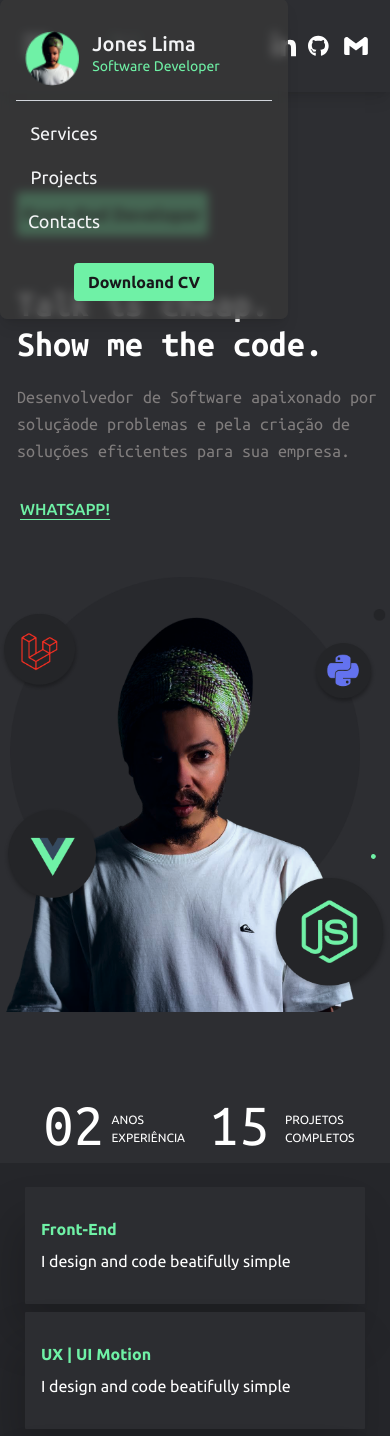
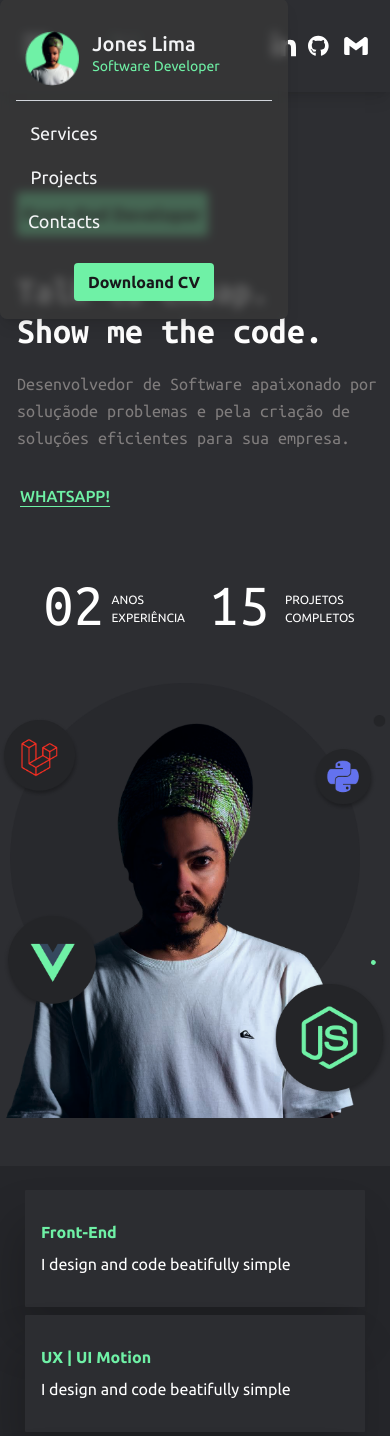
Before and after one commit to jonesrasta/jones-portifoilo, a Vue app: page / in a window 390 px wide. Shown: the top 1436 px of the page. Built offline with nearby package versions, Linux system fonts and the light colour scheme; what tw-elements would draw is missing.

Commit message:
ajustes section I

```diff
--- a/src/components/Home/Box/ButtonBox.vue
+++ b/src/components/Home/Box/ButtonBox.vue
@@ -1,7 +1,7 @@
 <script setup></script>
 
 <template>
-  <div class="grid justify-center pt-6 bg-[color:#25262A] w-full">
+  <div class="grid justify-center pt-6 bg-[color:#25262A]">
     <button
       class="box-button shadow-md hover:transition hover:duration-300 hover:ease-in-out"
     >
--- a/src/components/Home/Logo/Logo.vue
+++ b/src/components/Home/Logo/Logo.vue
@@ -4,7 +4,7 @@ import styles from "./logo.module.scss";
 
 <template>
   <div class="lg:columns-2 mx-auto overflow-hidden max-w-4xl">
-    <div class="box bg-[color:#6FF1A6] m-12">
+    <div class="box bg-[color:#6FF1A6]">
       <h1 class="text-center text-lg font-ubuntu font-bold">
         Front-End Developer
       </h1>
@@ -26,20 +26,7 @@ import styles from "./logo.module.scss";
             >WHATSAPP!</a
           >
         </div>
-    <div class="md:flex py-6">
-        <img
-          class="h-auto w-full object-cover md:h-full md:py-8"
-          src="/src/assets/img/jones.png"
-          alt="Img Jones"
-        >
-    </div>
-
-      <ul class="list-none pt-6">
-        <li>
-
-        </li>
-      </ul>
-      <div :class="styles.experiences" class="flex justify-center mb-2">
+        <div :class="styles.experiences" class="flex justify-center md:pr-32 md:mt-4">
         <p :class="styles.years">02</p>
         <p :class="styles.experience" class="pt-4 pl-2">
           ANOS <br />EXPERIÊNCIA
@@ -50,6 +37,13 @@ import styles from "./logo.module.scss";
           COMPLETOS
         </p>
       </div>
+    <div class="md:flex py-6">
+        <img
+          class="h-auto w-full object-cover md:h-full md:py-8 py-6"
+          src="/src/assets/img/jones.png"
+          alt="Img Jones"
+        >
+    </div>
     </div>
   </div>
 </template>
```
